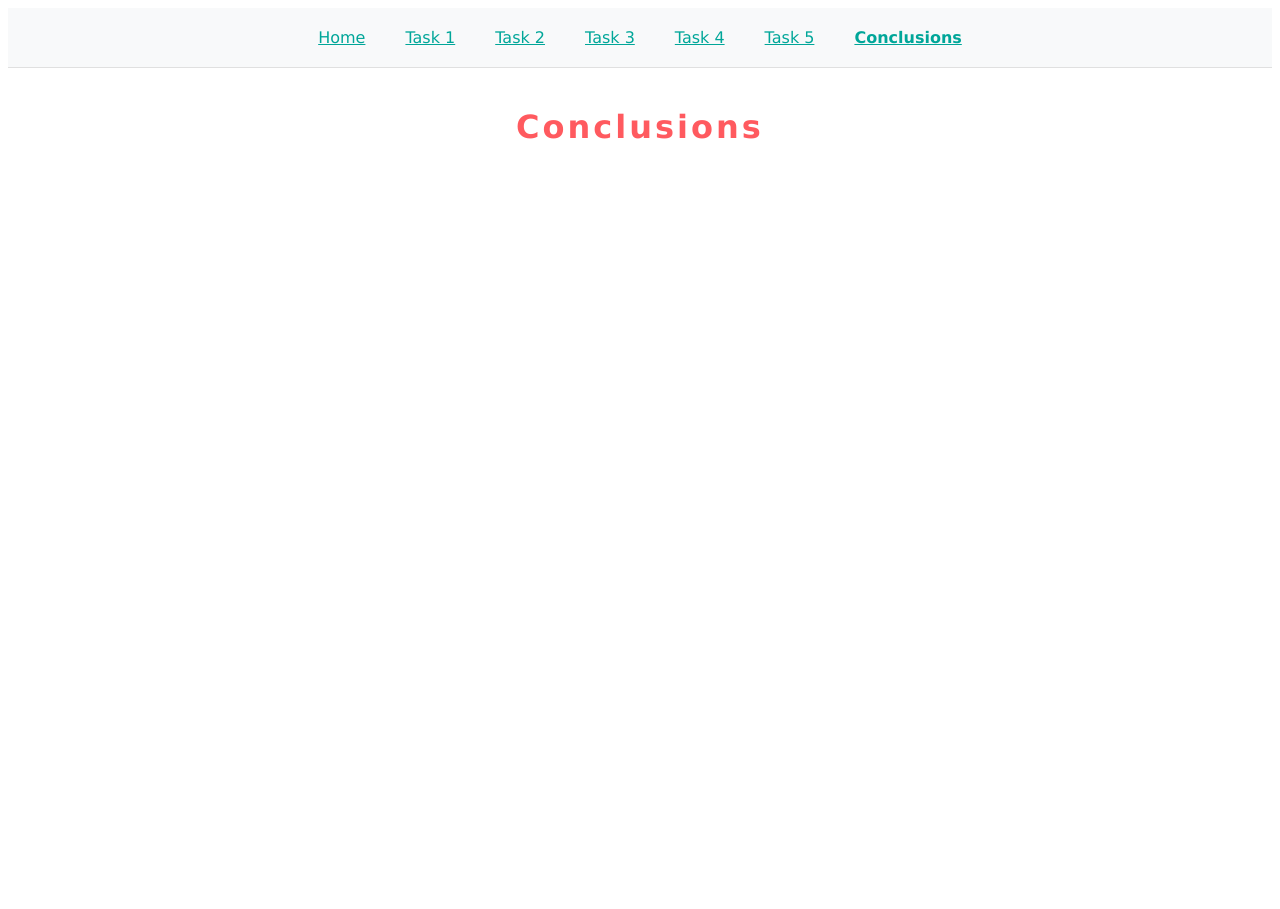
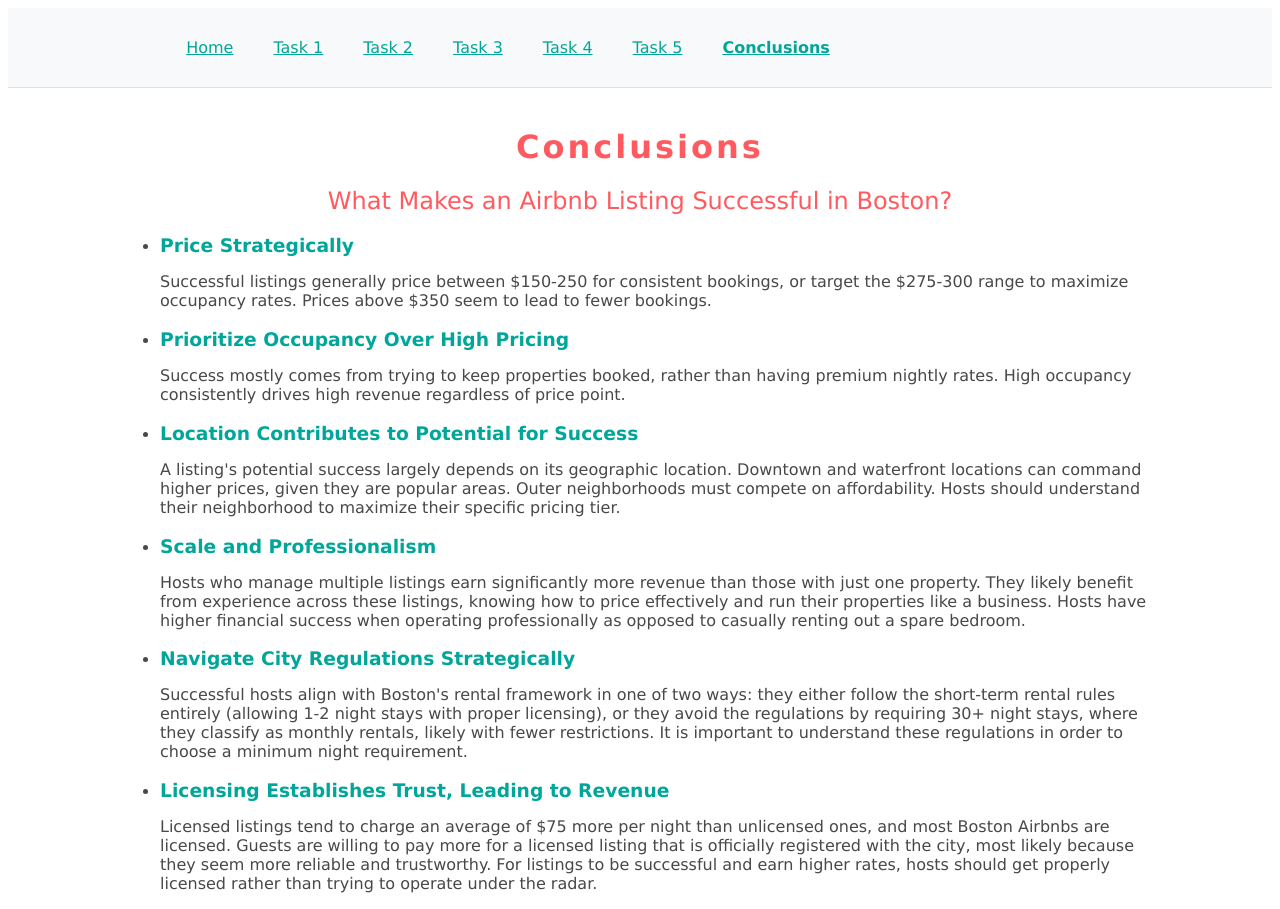
Before and after one commit to bdaylor13/ds4200project, a plain HTML site: page website/conclusions.html in a window 1280 px wide. Before the commit the page ends 800 px from the top, so only its background shows below. Drawn offline with Linux system fonts and the light colour scheme.

Commit message:
updates to conclusions page

```diff
--- a/website/conclusions.html
+++ b/website/conclusions.html
@@ -22,3 +22,48 @@
     </nav>
 
     <h1 class="headers">Conclusions</h1>
+    <h2 class="headers">What Makes an Airbnb Listing Successful in Boston?</h2>
+    <ul>
+        <li><h3 class="left-header">Price Strategically</h3>
+        <p>Successful listings generally price between $150-250 for consistent bookings,
+        or target the $275-300 range to maximize occupancy rates. Prices above
+        $350 seem to lead to fewer bookings.</p></li>
+
+        <li><h3 class="left-header">Prioritize Occupancy Over High Pricing</h3>
+        <p>Success mostly comes from trying to keep properties booked, rather
+            than having premium nightly rates. High occupancy consistently drives
+            high revenue regardless of price point.
+        </p></li>
+
+        <li><h3 class="left-header">Location Contributes to Potential for Success</h3>
+        <p>A listing's potential success largely depends on its geographic location.
+            Downtown and waterfront locations can command higher prices, given they
+            are popular areas. Outer neighborhoods must compete on affordability. Hosts
+            should understand their neighborhood to maximize their specific pricing tier.
+        </p></li>
+
+        <li><h3 class="left-header">Scale and Professionalism</h3>
+        <p>Hosts who manage multiple listings earn significantly more revenue than
+            those with just one property. They likely benefit from experience across
+            these listings, knowing how to price effectively and run their properties
+            like a business. Hosts have higher financial success when operating
+            professionally as opposed to casually renting out a spare bedroom.
+
+        </p></li>
+        <li><h3 class="left-header">Navigate City Regulations Strategically</h3>
+        <p>Successful hosts align with Boston's rental framework in one of two ways:
+            they either follow the short-term rental rules entirely (allowing 1-2 night
+            stays with proper licensing), or they avoid the regulations by requiring 30+
+            night stays, where they classify as monthly rentals, likely with fewer restrictions.
+            It is important to understand these regulations in order to choose a minimum
+            night requirement.
+        </p></li>
+        <li><h3 class="left-header">Licensing Establishes Trust, Leading to Revenue </h3>
+        <p>Licensed listings tend to charge an average of $75 more per night than unlicensed
+            ones, and most Boston Airbnbs are licensed. Guests are willing to pay more for
+            a licensed listing that is officially registered with the city, most likely because
+            they seem more reliable and trustworthy. For listings to be successful and earn
+            higher rates, hosts should get properly licensed rather than trying to operate
+            under the radar.
+        </p></li>
+    </ul>
--- a/website/style.css
+++ b/website/style.css
@@ -84,7 +84,10 @@ p {
 
 li, ul {
   color: #484848;
+  margin-top: 10px;
+  margin-bottom: 10px;
 }
+
 
 hr {
     margin: 40px 0;
@@ -114,12 +117,12 @@ a {
     width: 90%;
 }
 
-/* Target the actual Vega embed elements */
+
 .chart-container > div {
     margin: 0 auto;
 }
 
-/* Text content styling */
+
 .text-content {
     width: 90%;
     margin: 30px auto;
@@ -131,4 +134,11 @@ a {
 .left-header {
   color: #00A699;
   text-align: left;
+  margin-bottom: 8px;
 }
+
+ul {
+  max-width: 1000px;
+  margin-left: auto;
+  margin-right: auto;
+}
```
